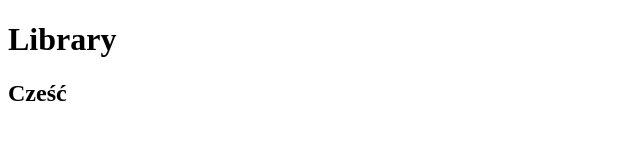
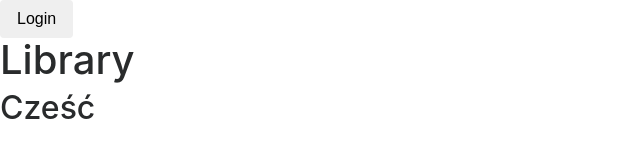
Before and after one commit to SUCHiDEV/Library-Frontend, a website: page index.html in a window 1280 px wide. Shown: the whole page, without its empty margins (0-640 px from the left). Drawn offline with nearby package versions, Linux system fonts and the light colour scheme; files that its build step writes are made by us from their sources.

Commit message:
bootstrap

```diff
--- a/index.html
+++ b/index.html
@@ -5,9 +5,15 @@
         <meta http-equiv="X-UA-Compatible" content="IE=edge">
         <title>Library - Śledź</title>
         <meta name="description" content="Dynamic app of library on Angular.js/Bootstrap/Java">
-        <link rel="stylesheet" href="main.css">
+        <link rel="stylesheet" href="https://maxcdn.bootstrapcdn.com/bootstrap/4.0.0-alpha.6/css/bootstrap.min.css" integrity="sha384-rwoIResjU2yc3z8GV/NPeZWAv56rSmLldC3R/AZzGRnGxQQKnKkoFVhFQhNUwEyJ" crossorigin="anonymous">
+        <link rel="stylesheet" href="public/css/styles.min.css">
+        <script src="https://maxcdn.bootstrapcdn.com/bootstrap/4.0.0-alpha.6/js/bootstrap.min.js" integrity="sha384-vBWWzlZJ8ea9aCX4pEW3rVHjgjt7zpkNpZk+02D9phzyeVkE+jo0ieGizqPLForn" crossorigin="anonymous"></script>
+        <script src="public/js/all.min.js"></script>
     </head>
     <body>
+        <button class="btn btn-default">
+            Login
+        </button>
 		<h1>Library</h1>
 		<h2>Cześć</h2>
     </body>
```
Also changed, not shown: media/scss/styles.js (deleted), media/scss/styles.scss (added), 1 other file.
